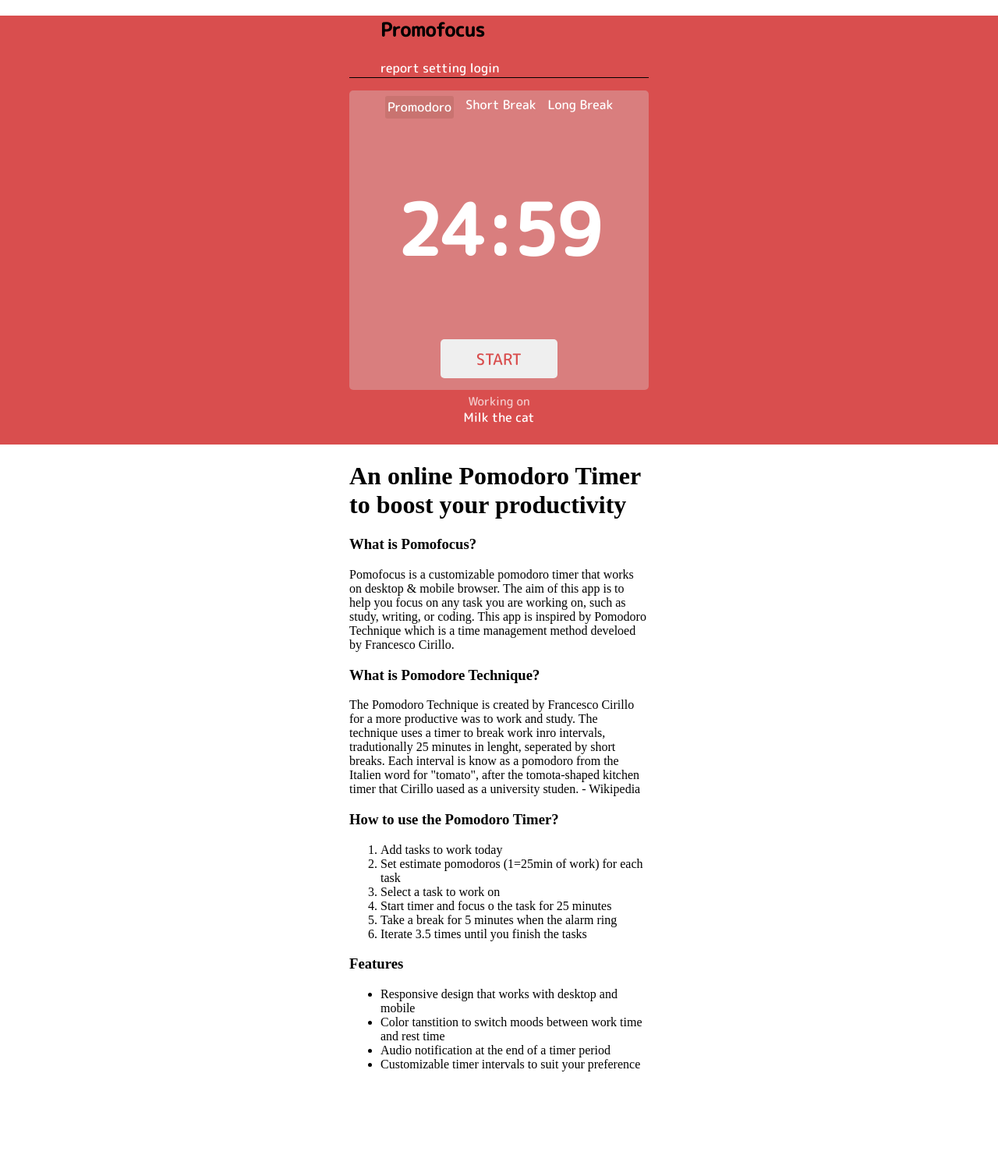
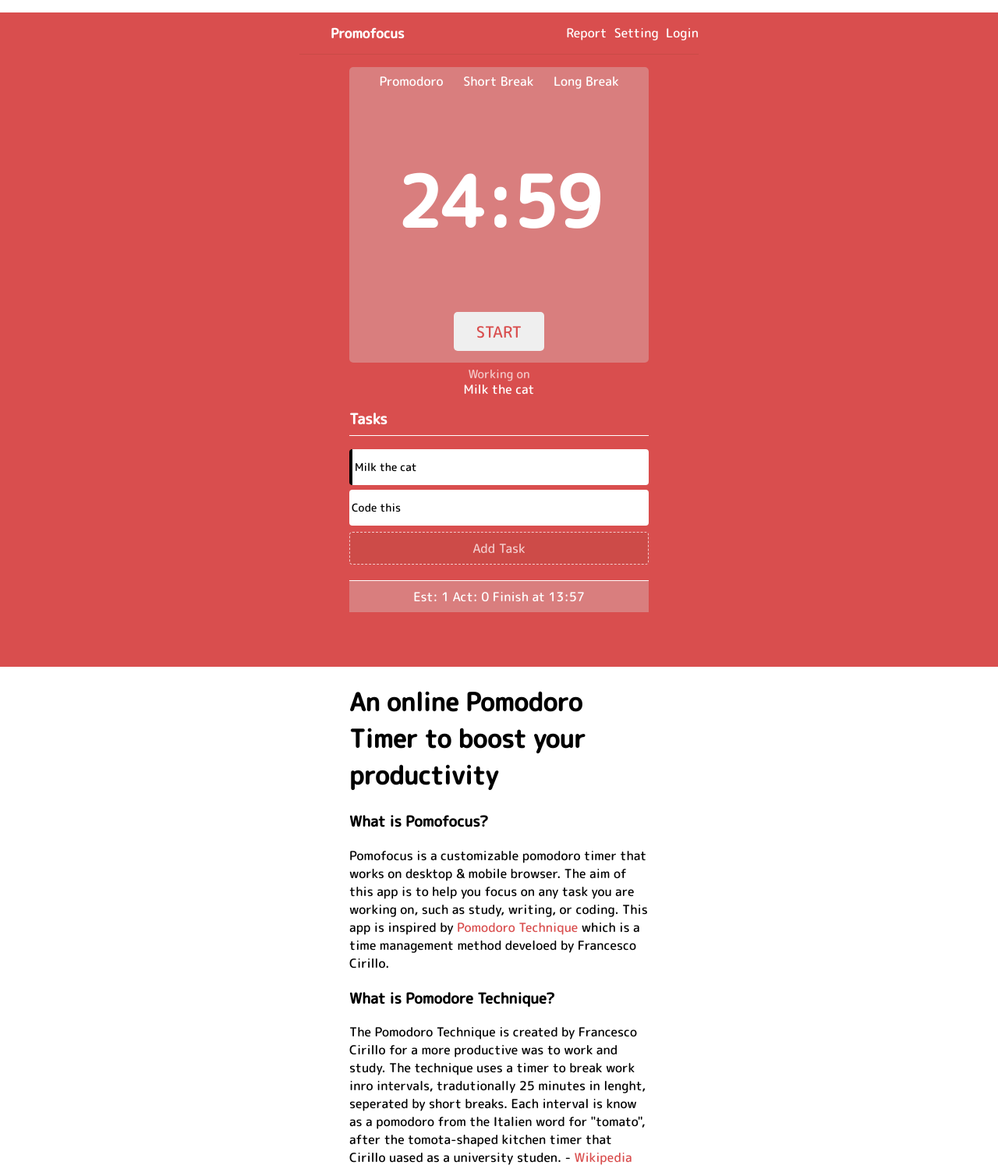
Before and after one commit to FrederikVilmar/recreate, a plain HTML site: page index.html in a window 1280 px wide. Shown: the top 1499 px of the page at 78% size. Before the commit the page ends 1390 px from the top, so only its background shows below. Drawn offline with Linux system fonts and the light colour scheme.

Commit message:
done w anything but icons

```diff
--- a/index.html
+++ b/index.html
@@ -11,9 +11,9 @@
     <header>
         <ul class="navbar">
             <h2 class="logo">Promofocus</h2>
-            <a href="">report</a>
-            <a href="">setting</a>
-            <a href="">login</a>
+            <a href="">Report</a>
+            <a href="">Setting</a>
+            <a href="">Login</a>
         </ul>
 
         <section class="timer">
@@ -36,6 +36,28 @@
             <p>Milk the cat</p>
         </div>
 
+        <section class="task">
+            <div class="uppertext">
+                <h3>Tasks</h3>
+            </div>
+            <div class="box1">
+                <p>Milk the cat</p>
+            </div>
+            <div class="box2">
+                <p>Code this</p>
+            </div>
+            <div class="box3">
+                <p>Add Task</p>
+            </div>
+            <div class="box4">
+                <p>Est: 1 Act: 0 Finish at 13:57</p>
+            </div>
+
+
+
+
+        </section>
+
 
     </header>
     <main>
@@ -47,7 +69,7 @@
         What is Pomofocus?
     </h3>
     <p>
-       Pomofocus is a customizable pomodoro timer that works on desktop & mobile browser. The aim of this app is to help you focus on any task you are working on, such as study, writing, or coding. This app is inspired by Pomodoro Technique which is a time management method develoed by Francesco Cirillo.
+       Pomofocus is a customizable pomodoro timer that works on desktop & mobile browser. The aim of this app is to help you focus on any task you are working on, such as study, writing, or coding. This app is inspired by <a class="redtext">Pomodoro Technique</a> which is a time management method develoed by Francesco Cirillo.
     </p>
 </article>
 
@@ -56,7 +78,7 @@
         What is Pomodore Technique?
     </h3>
     <p>
-       The Pomodoro Technique is created by Francesco Cirillo for a more productive was to work and study. The technique uses a timer to break work inro intervals, tradutionally 25 minutes in lenght, seperated by short breaks. Each interval is know as a pomodoro from the Italien word for "tomato", after the tomota-shaped kitchen timer that Cirillo uased as a university studen. - Wikipedia
+       The Pomodoro Technique is created by Francesco Cirillo for a more productive was to work and study. The technique uses a timer to break work inro intervals, tradutionally 25 minutes in lenght, seperated by short breaks. Each interval is know as a pomodoro from the Italien word for "tomato", after the tomota-shaped kitchen timer that Cirillo uased as a university studen. - <a class="redtext">Wikipedia</a>
     </p>
 </article>
 
--- a/style.css
+++ b/style.css
@@ -3,6 +3,10 @@
 
 @import url('https://fonts.googleapis.com/css2?family=M+PLUS+Rounded+1c:wght@500&display=swap');
 
+
+*{
+    font-family: 'M PLUS Rounded 1c', sans-serif;
+}
 
 body {
     margin:0;
@@ -17,13 +21,30 @@ header{
 
 .navbar{
     font-family: 'M PLUS Rounded 1c', sans-serif;
-    border-bottom: solid black 1px;
+    border-bottom: solid #C94B46 1px;
+    display: flex;
+    margin-left: 30%;
+    margin-right: 30%;
+    align-items: center;
+    gap: 2%;
+}
+.logo{
+    margin-right: auto;
+    color: white;
+    font-size: 17px;
+}
+
+.navbar a:hover{
+
+        background-color: #C97370;
+        border-radius: 3px;
+
 }
 
 
 
 
-h1, article, .timer, .navbar{
+h1, article, .timer, div{
     margin-left: 35%;
     margin-right: 35%;
 }
@@ -42,7 +63,7 @@ h1, article, .timer, .navbar{
     display: flex;
     flex-direction: row;
     justify-content: center;
-    justify-content: space-around;
+    justify-content: space-between;
     color: white;
     margin-top: 7px;
     margin-left: 10%;
@@ -79,7 +100,10 @@ a:visited{
     border-radius: 5px;
     margin-bottom: 15px;
     font-family: 'M PLUS Rounded 1c', sans-serif;
+    cursor: pointer;
 }
+
+
 
 .button1{
     display: flex;
@@ -92,13 +116,11 @@ a:visited{
 
 
 
-.timertext a:first-child{
-    background-color: #C97370;
-    padding:3px;
-    box-sizing: border-box;
-    border-radius: 3px;
 
 
+.timertext a:hover{
+    background-color: #C97370;
+    border-radius: 3px;
 }
 
 .text2{
@@ -123,3 +145,92 @@ a:visited{
     height: 10px;
     font-family: 'M PLUS Rounded 1c', sans-serif;
 }
+
+
+
+.uppertext{
+    color: white;
+    border-bottom: solid 0.5px white;
+    height: 35px;
+}
+
+.box1, .box2{
+    background-color: white;
+    height: 40px;
+    border-radius: 4px;
+    display: flex;
+    align-items: center;
+    padding: 3px;
+    font-size: 14px;
+
+}
+
+.box1{
+    border-left: 4px solid black;
+    margin-top: 17px;
+}
+
+.box2{
+    margin-top: 6px;
+}
+
+.box3{
+    background-color:#C94B46;
+    height: 40px;
+    border-radius: 4px;
+    border: dashed white 0.5px;
+    margin-top: 8px;
+    display: flex;
+    justify-content: center;
+    align-items: center;
+    color: white;
+    opacity: 70%;
+    cursor: pointer;
+
+}
+
+.box3:hover{
+    border: solid white 1px;
+    opacity: 100%;
+}
+
+.box4{
+    background-color: #D97E7E;
+    height: 40px;
+    border-top: solid white 0.5px;
+    display: flex;
+    justify-content: center;
+    align-items: center;
+    margin-top: 20px;
+    margin-bottom: 40px;
+    color: white;
+}
+
+.redtext{
+color: #D94E4E;
+cursor: pointer;
+}
+
+
+.redtext{
+    position: relative;
+  }
+
+  .redtext::before{
+    content: '';
+    position: absolute;
+    bottom: 0;
+    right: 0;
+    width: 0;
+    height: 2px;
+    background-color: #d94e4e;
+    transition: width 0.6s cubic-bezier(0.25, 1, 0.5, 1);
+  }
+
+  @media (hover: hover) and (pointer: fine) {
+    .redtext:hover::before{
+      left: 0;
+      right: auto;
+      width: 100%;
+    }
+  }
```
